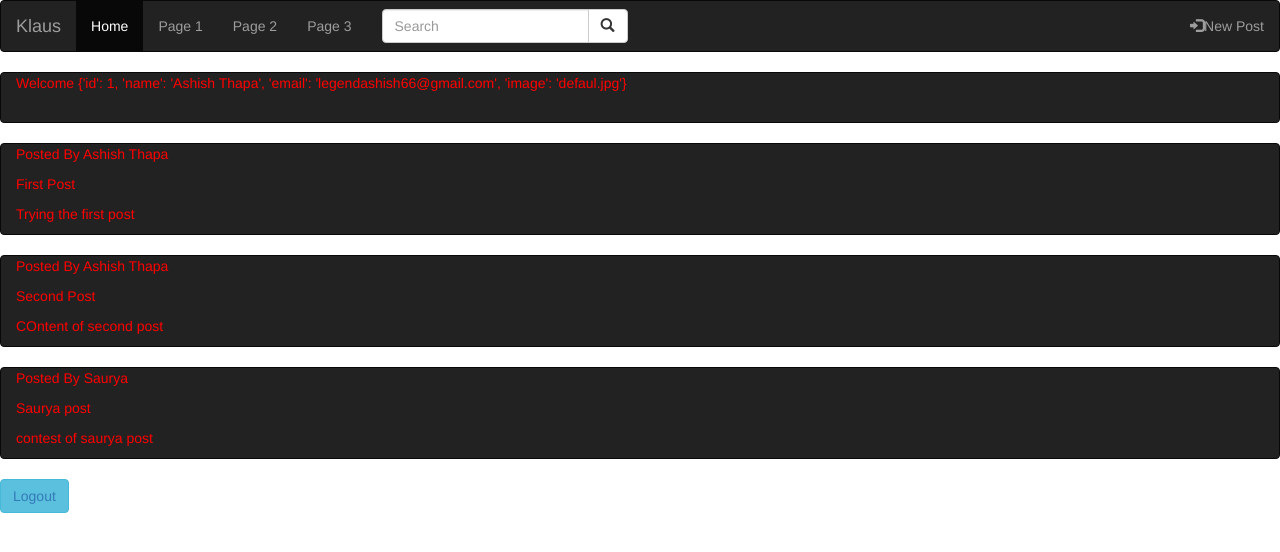
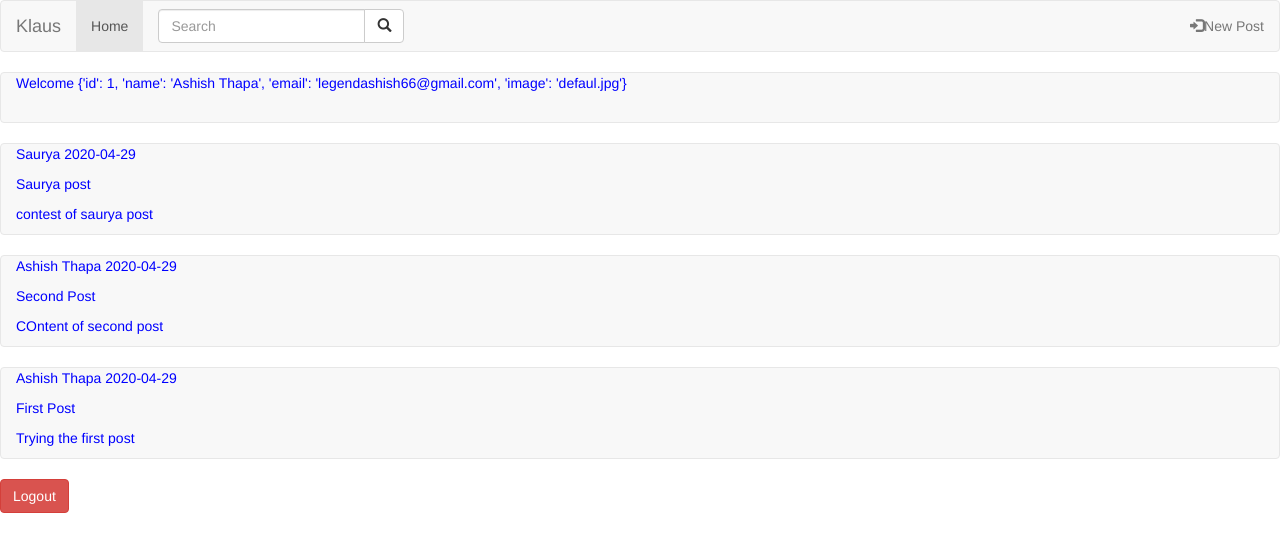
Before and after one commit to Iamashishthapa/BasicSocialmediausingflask, a Flask app: page /welcome in a window 1280 px wide. Shown: the top 552 px of the page. Run offline with Flask 2, Linux system fonts and the light colour scheme; a user stored in the database is signed in; data comes from the database, SQL or seed files in the repository; some libraries are stand-ins or nearby versions.

Commit message:
added new post

```diff
--- a/main/routes.py
+++ b/main/routes.py
@@ -52,7 +52,7 @@ def login():
 def welcome():
     if "user" in session:
         user = session["user"]
-        posted = Post.query.all()
+        posted = Post.query.order_by(Post.date_posted.desc()).all()
         return render_template('welcome.html',user=user,posted=posted)
     else:
         return redirect(url_for("signup"))
--- a/main/static/styles/main.css
+++ b/main/static/styles/main.css
@@ -32,31 +32,5 @@
 .navbar {
   margin-bottom: 0;
   border-radius: 0;
-  color: red;
+  color: blue;
 }
-
-/* Set height of the grid so .sidenav can be 100% (adjust as needed) */
-.row.content {height: 450px}
-
-/* Set gray background color and 100% height */
-.sidenav {
-  padding-top: 20px;
-  background-color: #f1f1f1;
-  height: 100%;
-}
-
-/* Set black background color, white text and some padding */
-footer {
-  background-color: #555;
-  color: white;
-  padding: 15px;
-}
-
-/* On small screens, set height to 'auto' for sidenav and grid */
-@media screen and (max-width: 767px) {
-  .sidenav {
-    height: auto;
-    padding: 15px;
-  }
-  .row.content {height:auto;}
-}
--- a/main/templates/base.html
+++ b/main/templates/base.html
@@ -8,18 +8,15 @@
     <title>{%block title%}{%endblock%}</title>
 </head>
 <body>
-    <nav class="navbar navbar-inverse">
+    <nav class="navbar navbar-default">
         <div class="container-fluid">
           <div class="navbar-header">
             <a class="navbar-brand" href="#">Klaus</a>
           </div>
           <ul class="nav navbar-nav">
             <li class="active"><a href="{{url_for('home')}}">Home</a></li>
-            <li><a href="#">Page 1</a></li>
-            <li><a href="#">Page 2</a></li>
-            <li><a href="#">Page 3</a></li>
           </ul>
-          <form class="navbar-form navbar-left" action="/action_page.php">
+          <form class="nav navbar-form navbar-left" action="/action_page.php">
             <div class="input-group">
               <input type="text" class="form-control" placeholder="Search">
               <div class="input-group-btn">
--- a/main/templates/home.html
+++ b/main/templates/home.html
@@ -6,7 +6,7 @@
 
 
     {%block top%}
-    <ul class="nav navbar-nav navbar-right"></ul>
+    <ul class="nav navbar-nav navbar-left"></ul>
         <li><a href="{{url_for('signup')}}"><span class="glyphicon glyphicon-user"></span>Sign Up</a></li>
         <li><a href="{{url_for('login')}}"><span class="glyphicon glyphicon-log-in"></span> Login</a></li>
       </ul>
--- a/main/templates/welcome.html
+++ b/main/templates/welcome.html
@@ -11,7 +11,7 @@
     <li><a href="{{url_for('newpost')}}"><span class="glyphicon glyphicon-log-in"></span>New Post</a></li>
     </ul>
     {%endblock%}
-<nav class="navbar navbar-inverse">
+<nav class="navbar navbar-default">
     <div class="container-fluid">
         <div class="navbar-header">
             Welcome {{user}}
@@ -19,15 +19,13 @@
     </div>
 </nav>
 {%for post in posted%}
-<nav class="navbar navbar-inverse">
+<nav class="navbar navbar-default">
     <div class="container-fluid">
-        <div class="navbar-header">
-            <p>Posted By {{post.user_id}}</p>
-                <p>{{post.title}}</p>
-                <p>{{post.content}}</p>
-        </div>
+        <p>{{post.user_id}}   {{post.date_posted.strftime('%Y-%m-%d')}}</p>
+        <p>{{post.title}}</p>
+        <p>{{post.content}}</p>
     </div>
 </nav>
 {%endfor%}
-<p class="btn btn-info"><a href="{{url_for('logout')}}">Logout</a></p>
+<p class="btn btn-danger"><a href="{{url_for('logout')}}" style="color: white;">Logout</a></p>
 {%endblock%}
```
